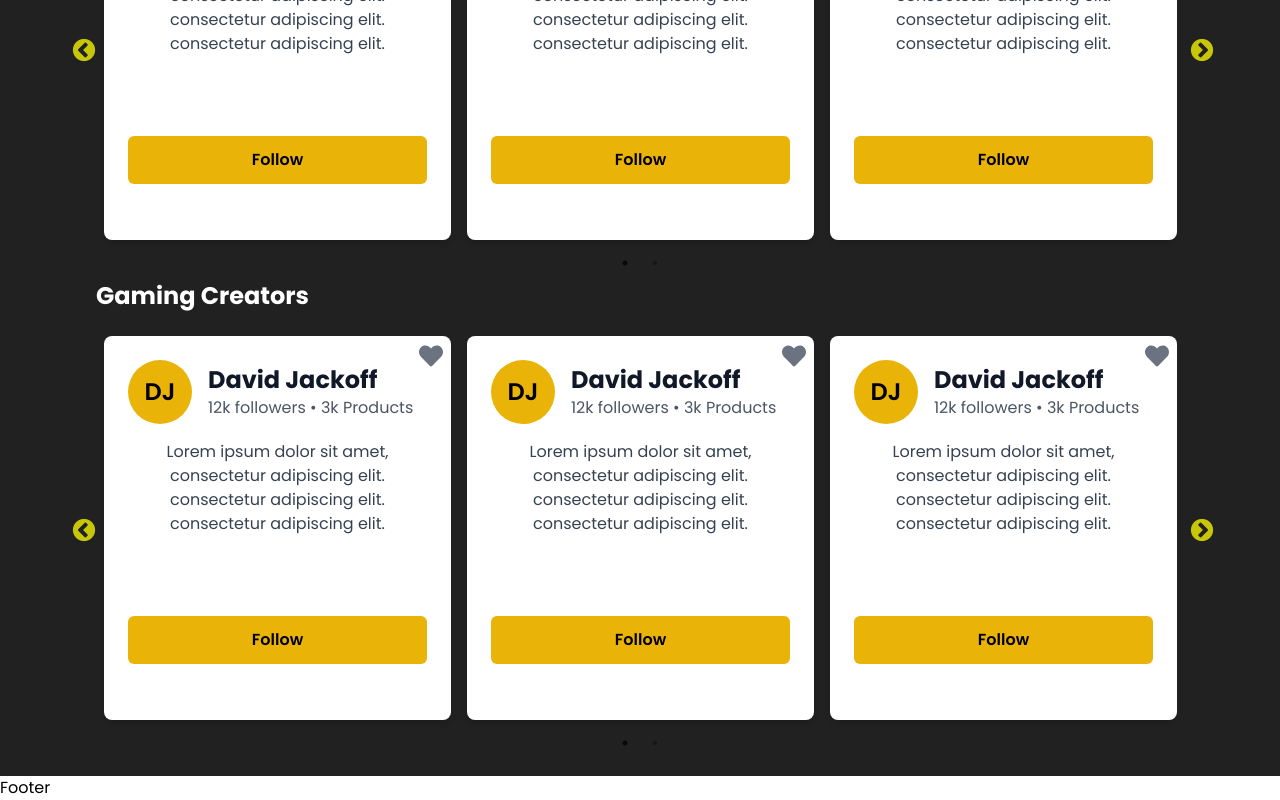
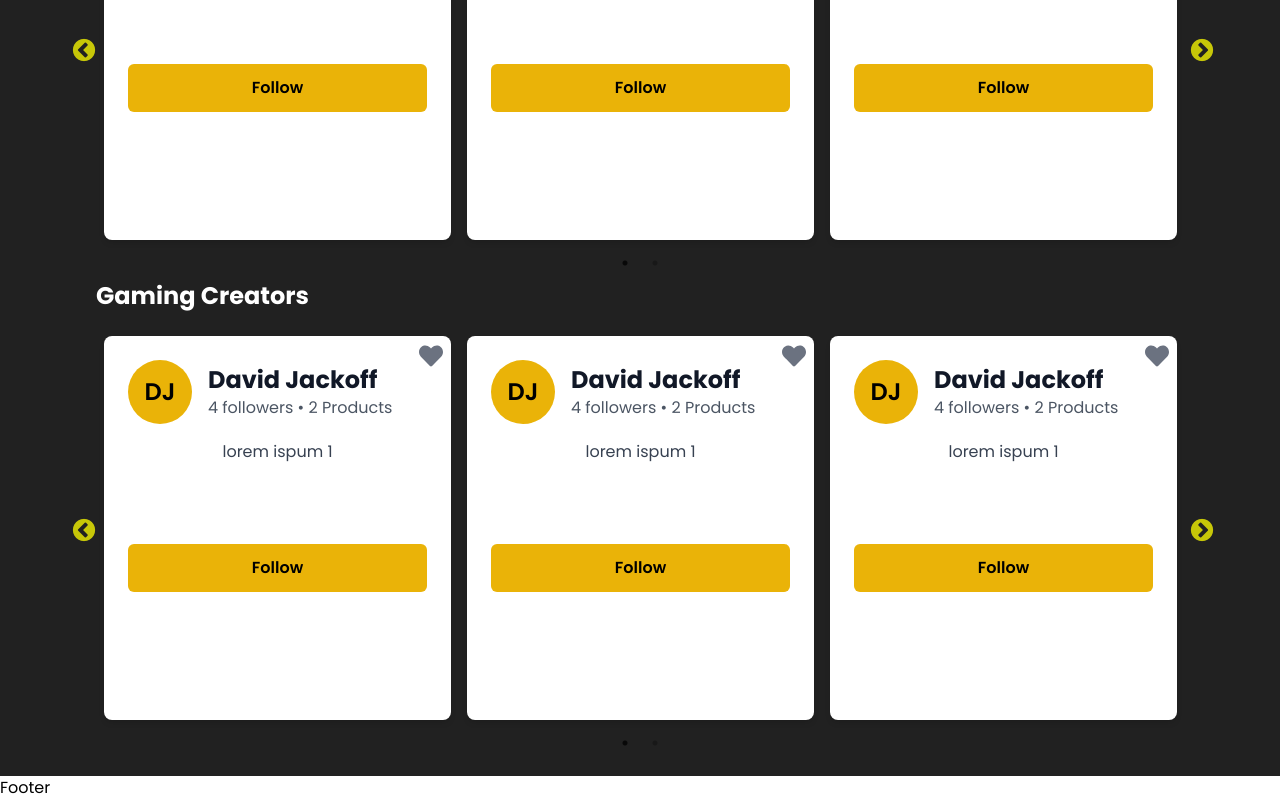
Before and after one commit to Tirthankar03/clamio-nextjs, a Next.js app: page /creator in a window 1280 px wide. Shown: the part 1401-2201 px from the top of the page. Built offline with nearby package versions, Linux system fonts and the light colour scheme; what tailwindcss-debug-screens would draw is missing.

Commit message:
typescript and prop drilling implemented in creatorCard

```diff
--- a/components/shared/creator/CreatorCard.tsx
+++ b/components/shared/creator/CreatorCard.tsx
@@ -3,7 +3,14 @@ import Link from 'next/link';
 import React, { useState } from 'react';
 import { FaHeart } from 'react-icons/fa';
 
-const CreatorCard = ({ type }:any) => {
+type CreatorProp = {
+  type: string,
+  followersNo: string,
+  productNo: string,
+  description: string
+}
+
+const CreatorCard = ({ type, followersNo, productNo, description }: CreatorProp) => {
   const [isFavorite, setIsFavorite] = useState(false);
 
   const toggleFavorite = () => {
@@ -19,13 +26,11 @@ const CreatorCard = ({ type }:any) => {
         </div>
         <div className="ml-4 text-center md:text-left mt-4 md:mt-0">
           <h2 className="font-bold text-xl md:text-xl xl:text-2xl lg:text-2xl text-gray-900">David Jackoff</h2>
-          <p className="text-gray-600">12k followers • 3k Products</p>
+          <p className="text-gray-600">{followersNo} followers • {productNo} Products</p>
         </div>
       </div>
       <p className="mt-4 text-center md:text-center text-gray-700">
-        Lorem ipsum dolor sit amet, consectetur adipiscing elit.
-        consectetur adipiscing elit.
-        consectetur adipiscing elit.
+        {description}
       </p>
 
       </Link>
--- a/components/shared/creator/CreatorSlider.tsx
+++ b/components/shared/creator/CreatorSlider.tsx
@@ -8,6 +8,8 @@ import "slick-carousel/slick/slick-theme.css";
 import CreatorCard from './CreatorCard';
 import './CreatorSlider.css'; // Make sure to import your CSS file here
 import { NextArrow, PrevArrow } from './CustomArrows';
+
+import {CreatorData} from '@/constants/data'
 
 const CreatorSlider = ({ type }: any) => {
   const settings = {
@@ -84,12 +86,10 @@ const CreatorSlider = ({ type }: any) => {
       <h2 className="text-2xl font-bold text-white mb-4">{type} Creators</h2>
       <div className="slider-wrapper">
         <Slider {...settings}>
-          <div className="p-2"><CreatorCard type={type} /></div>
-          <div className="p-2"><CreatorCard type={type} /></div>
-          <div className="p-2"><CreatorCard type={type} /></div>
-          <div className="p-2"><CreatorCard type={type} /></div>
-          <div className="p-2"><CreatorCard type={type} /></div>
-          <div className="p-2"><CreatorCard type={type} /></div>
+          <div className="p-2"><CreatorCard type={type} productNo='2' followersNo='4' description='lorem ispum 1'  /></div>
+          <div className="p-2"><CreatorCard type={type} productNo='2' followersNo='4' description='lorem ispum 1'  /></div>
+          <div className="p-2"><CreatorCard type={type} productNo='2' followersNo='4' description='lorem ispum 1'  /></div>
+          <div className="p-2"><CreatorCard type={type} productNo='2' followersNo='4' description='lorem ispum 1'  /></div>
         </Slider>
       </div>
     </div>
--- /dev/null
+++ b/constants/data.ts
@@ -0,0 +1,5 @@
+export const CreatorData = [
+    { id: 1, name: 'David Jackoff', followers: '12k followers', products: '1k Products', description: 'Lorem ipsum dolor sit amet, consectetur adipiscing elit, sed do.' },
+    { id: 2, name: 'Alex Doe', followers: '15k followers', products: '2k Products', description: 'Lorem ipsum dolor sit amet, consectetur adipiscing elit, sed do.' },
+    { id: 3, name: 'Jane Smith', followers: '20k followers', products: '3k Products', description: 'Lorem ipsum dolor sit amet, consectetur adipisc.'}
+]
```
